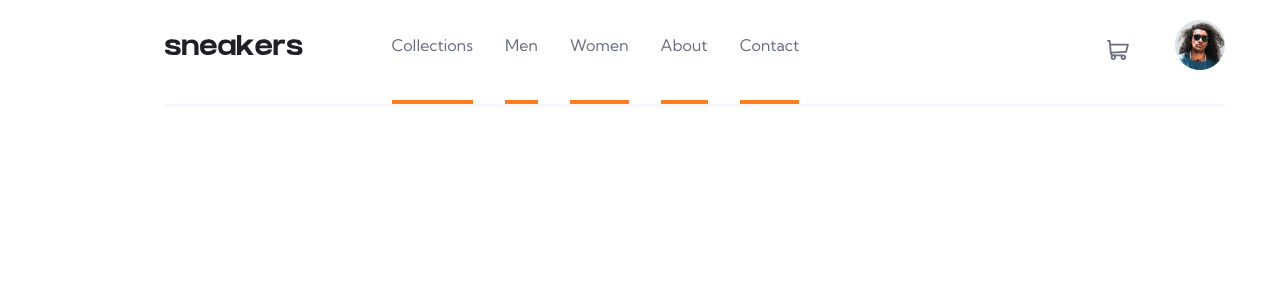
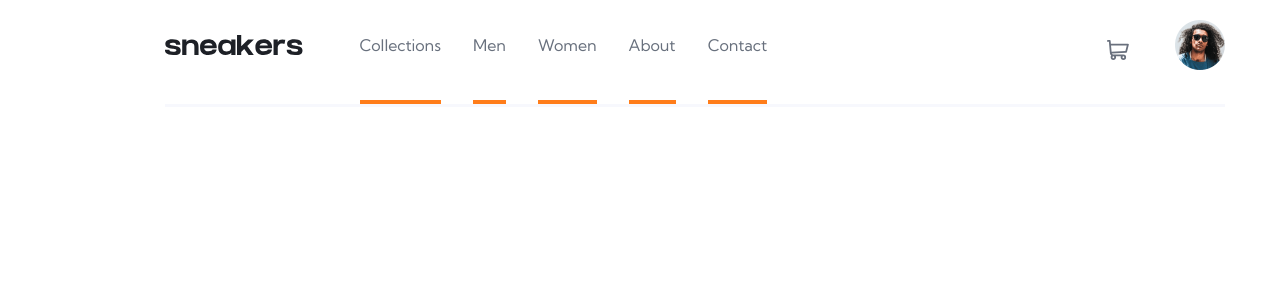
Before and after one commit to GustavoJuvino/react-ecommerce, a React (Create React App) app: page / in a window 1280 px wide. Shown: the top 300 px of the page. Built offline with nearby package versions, Linux system fonts and the light colour scheme.

Commit message:
Working in Header Effects

```diff
--- a/src/components/Header.tsx
+++ b/src/components/Header.tsx
@@ -6,16 +6,30 @@ import { ReactComponent as Logo } from '../assets/logo.svg';
 import { ReactComponent as Cart } from '../assets/icon-cart.svg';
 
 const Header: React.FC = () => {
+  const liList = document.querySelectorAll("li");
+
+  function liEffect(index: number): void{
+    liList.forEach((li) => li.classList.remove("underline-effect"));
+
+    liList[index].classList.add("underline-effect");
+  };
+
+  liList.forEach((li, index) => {
+    li.addEventListener("click", () => liEffect(index))
+  });
+
   return (
     <>
         <HeaderContainer>
             <nav>
                 <Logo className="Logo" />
-                <p>Collections</p>
-                <p>Men</p>
-                <p>Women</p>
-                <p>About</p>
-                <p>Contact</p>
+                <ul>
+                  <li>Collections</li>
+                  <li>Men</li>
+                  <li>Women</li>
+                  <li>About</li>
+                  <li>Contact</li>
+                </ul>
             </nav>
 
             <UserSection>
--- a/src/components/styles/Header.styled.tsx
+++ b/src/components/styles/Header.styled.tsx
@@ -17,28 +17,30 @@ export const HeaderContainer = styled.header`
         display: flex;
     }
 
-    .Logo {
-        margin-right: 56.5px;
+    ul {
+        display: flex;
+        padding: 0px;
+        margin-left: 56.5px;
+
+        li {
+            cursor: default;
+            color: var(--dark-grayish-blue);
+            padding-right: 32px;
         }
 
-    nav p {
-        margin-left: 32px;
-        cursor: default;
-        color: var(--dark-grayish-blue);
-    }
-
-    nav p:hover{
+        li:hover{
             color: black;
             transition: 0.8s;
         }
 
-    nav p::after{
+        li::after{
             content: "";
             display: block;
             width: auto;
             height: 4px;
             background-color: var(--orange);
             margin-top: 45px;
+        }
     }
 `
 
```
Lines whose indentation alone changed are shown as unchanged.
